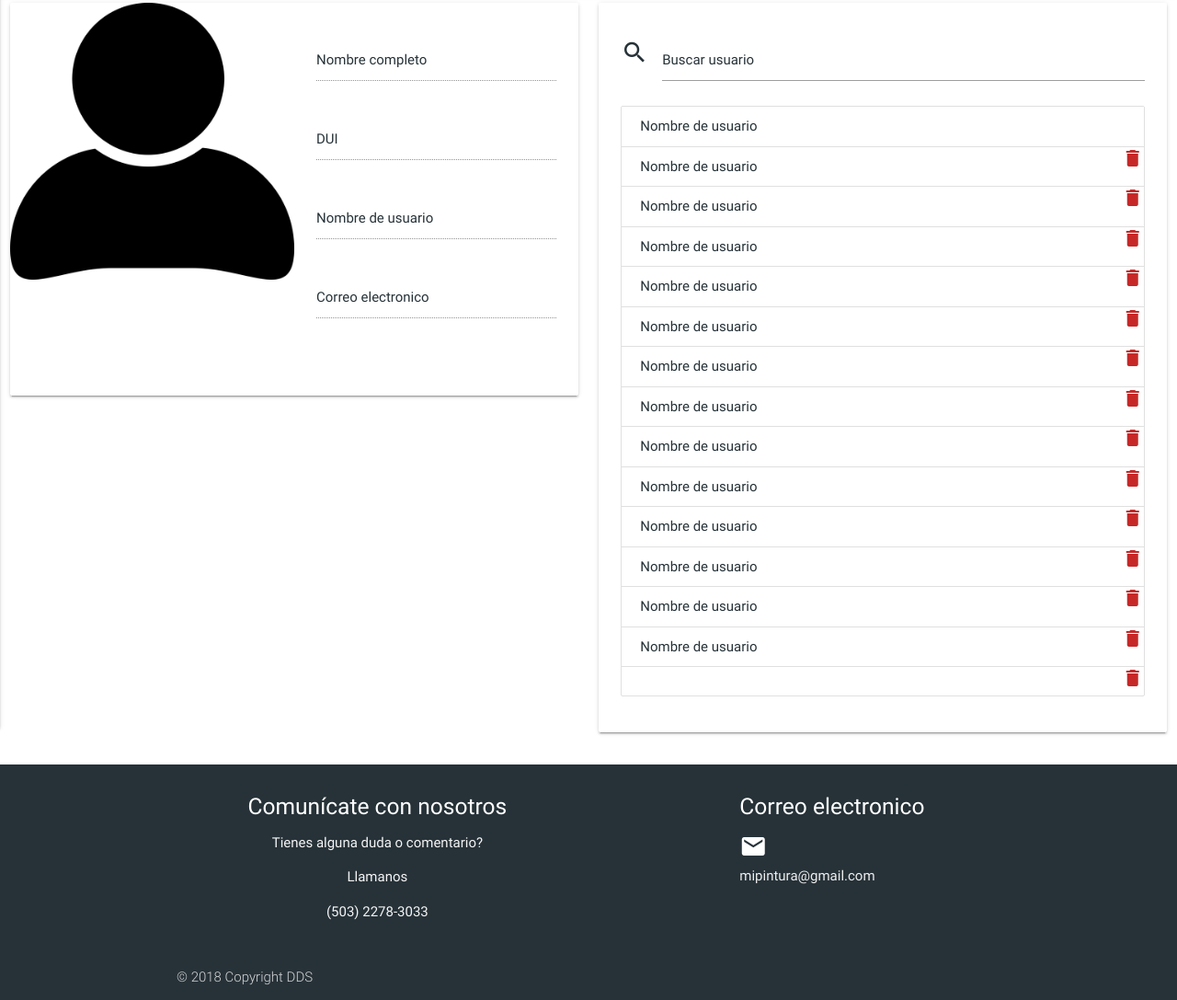
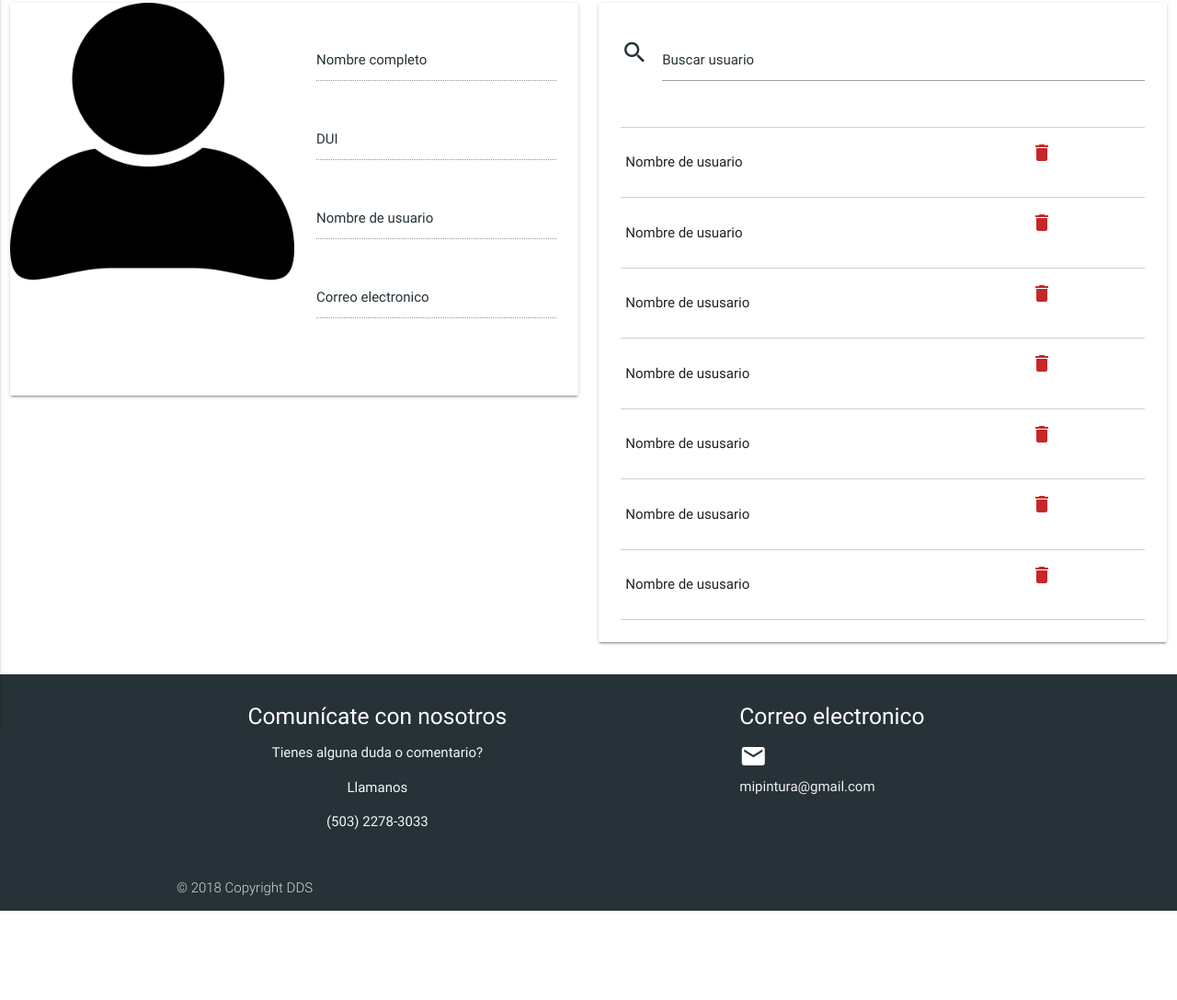
Before and after one commit to AndresK21/Tienda, a PHP site: page /dashboard/perfiles.php in a window 1280 px wide. Shown: the part 69-1156 px from the top of the page at 92% size. After the commit the page ends 1059 px from the top, so only its background shows below. Run offline with PHP 8.4, Linux system fonts and the light colour scheme.

Commit message:
Mejora de pagina "Usuarios"

```diff
--- a/PinturaSV/dashboard/perfiles.php
+++ b/PinturaSV/dashboard/perfiles.php
@@ -78,22 +78,45 @@
                                     </div>
                                 </div>
 
-                                <div class="collection ">
-                                    <a class="collection-item blue-grey-text text-darken-4">Nombre de usuario<a href="#modal1" class="secondary-content modal-trigger"><i class="material-icons red-text text-darken-3">delete</i></a></a>
-                                    <a class="collection-item blue-grey-text text-darken-4">Nombre de usuario<a href="#modal1" class="secondary-content modal-trigger"><i class="material-icons red-text text-darken-3">delete</i></a></a>
-                                    <a class="collection-item blue-grey-text text-darken-4">Nombre de usuario<a href="#modal1" class="secondary-content modal-trigger"><i class="material-icons red-text text-darken-3">delete</i></a></a>
-                                    <a class="collection-item blue-grey-text text-darken-4">Nombre de usuario<a href="#modal1" class="secondary-content modal-trigger"><i class="material-icons red-text text-darken-3">delete</i></a></a>
-                                    <a class="collection-item blue-grey-text text-darken-4">Nombre de usuario<a href="#modal1" class="secondary-content modal-trigger"><i class="material-icons red-text text-darken-3">delete</i></a></a>
-                                    <a class="collection-item blue-grey-text text-darken-4">Nombre de usuario<a href="#modal1" class="secondary-content modal-trigger"><i class="material-icons red-text text-darken-3">delete</i></a></a>
-                                    <a class="collection-item blue-grey-text text-darken-4">Nombre de usuario<a href="#modal1" class="secondary-content modal-trigger"><i class="material-icons red-text text-darken-3">delete</i></a></a>
-                                    <a class="collection-item blue-grey-text text-darken-4">Nombre de usuario<a href="#modal1" class="secondary-content modal-trigger"><i class="material-icons red-text text-darken-3">delete</i></a></a>
-                                    <a class="collection-item blue-grey-text text-darken-4">Nombre de usuario<a href="#modal1" class="secondary-content modal-trigger"><i class="material-icons red-text text-darken-3">delete</i></a></a>
-                                    <a class="collection-item blue-grey-text text-darken-4">Nombre de usuario<a href="#modal1" class="secondary-content modal-trigger"><i class="material-icons red-text text-darken-3">delete</i></a></a>
-                                    <a class="collection-item blue-grey-text text-darken-4">Nombre de usuario<a href="#modal1" class="secondary-content modal-trigger"><i class="material-icons red-text text-darken-3">delete</i></a></a>
-                                    <a class="collection-item blue-grey-text text-darken-4">Nombre de usuario<a href="#modal1" class="secondary-content modal-trigger"><i class="material-icons red-text text-darken-3">delete</i></a></a>
-                                    <a class="collection-item blue-grey-text text-darken-4">Nombre de usuario<a href="#modal1" class="secondary-content modal-trigger"><i class="material-icons red-text text-darken-3">delete</i></a></a>
-                                    <a class="collection-item blue-grey-text text-darken-4">Nombre de usuario<a href="#modal1" class="secondary-content modal-trigger"><i class="material-icons red-text text-darken-3">delete</i></a></a>
-                                </div>
+                                <table class="bordered highlight responsive-table">
+                                    <thead>
+                                    <tr>
+                                        <th></th>
+                                        <th></th>
+                                    </tr>
+                                    </thead>
+
+                                    <tbody>
+                                    <tr>
+                                        <td>Nombre de usuario</td>
+                                        <td><a class="waves-effect waves-light modal-trigger espacio" href="#modal1"><i class="material-icons red-text text-darken-3 prefix">delete</i></a></td>
+                                    </tr>
+                                    <tr>
+                                        <td>Nombre de usuario</td>
+                                        <td><a class="waves-effect waves-light modal-trigger espacio" href="#modal1"><i class="material-icons red-text text-darken-3 prefix">delete</i></a></td>
+                                    </tr>
+                                    <tr>
+                                        <td>Nombre de ususario</td>
+                                        <td><a class="waves-effect waves-light modal-trigger espacio" href="#modal1"><i class="material-icons red-text text-darken-3 prefix">delete</i></a></td>
+                                    </tr>
+                                    <tr>
+                                        <td>Nombre de ususario</td>
+                                        <td><a class="waves-effect waves-light modal-trigger espacio" href="#modal1"><i class="material-icons red-text text-darken-3 prefix">delete</i></a></td>
+                                    </tr>
+                                    <tr>
+                                        <td>Nombre de ususario</td>
+                                        <td><a class="waves-effect waves-light modal-trigger espacio" href="#modal1"><i class="material-icons red-text text-darken-3 prefix">delete</i></a></td>
+                                    </tr>
+                                    <tr>
+                                        <td>Nombre de ususario</td>
+                                        <td><a class="waves-effect waves-light modal-trigger espacio" href="#modal1"><i class="material-icons red-text text-darken-3 prefix">delete</i></a></td>
+                                    </tr>
+                                    <tr>
+                                        <td>Nombre de ususario</td>
+                                        <td><a class="waves-effect waves-light modal-trigger espacio" href="#modal1"><i class="material-icons red-text text-darken-3 prefix">delete</i></a></td>
+                                    </tr>
+                                    </tbody>
+                                </table>
 
                             </div>
                         </div>
```
Also changed, not shown: PinturaSV/dashboard/productos.php (+5 -5 lines).
